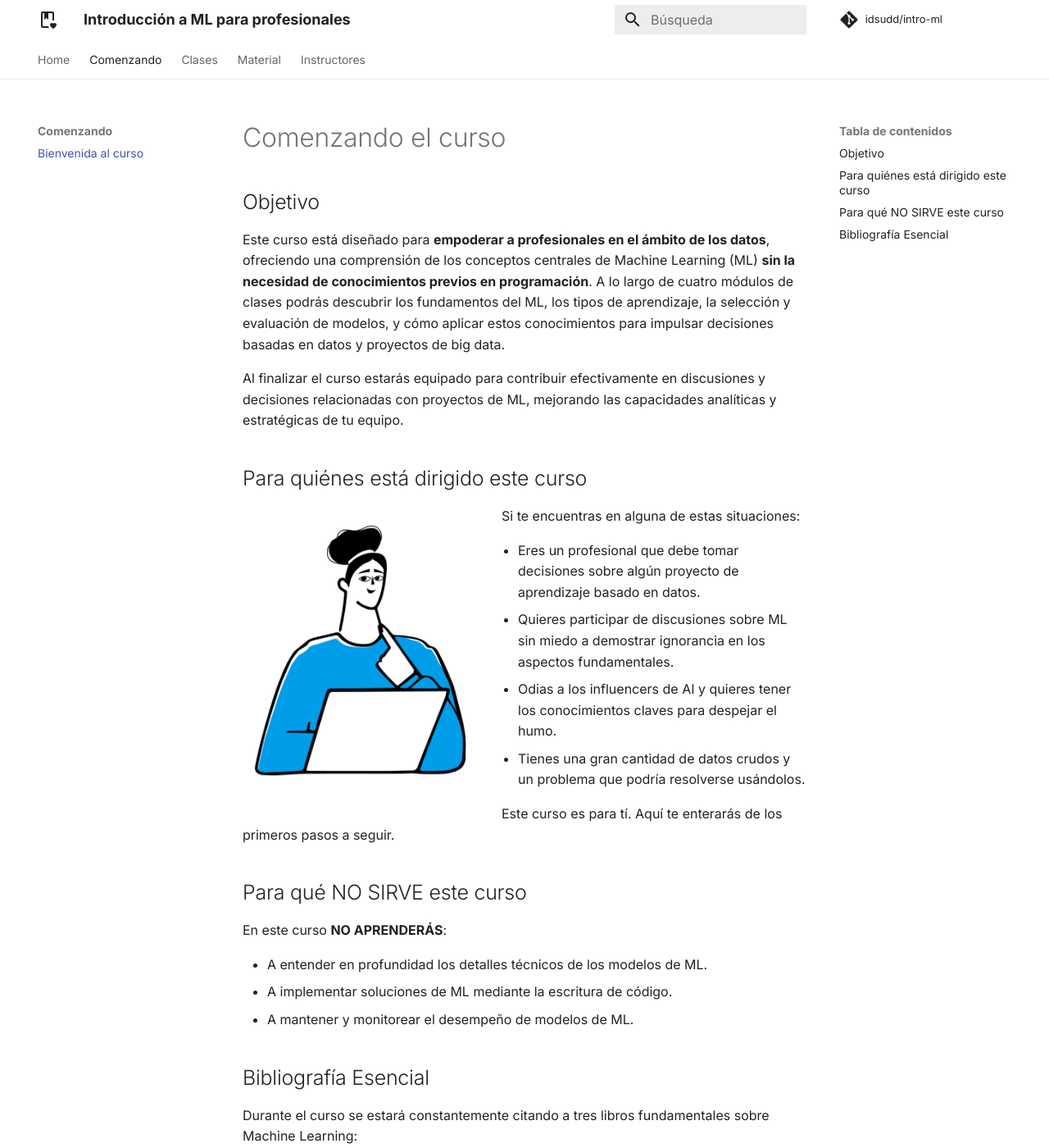
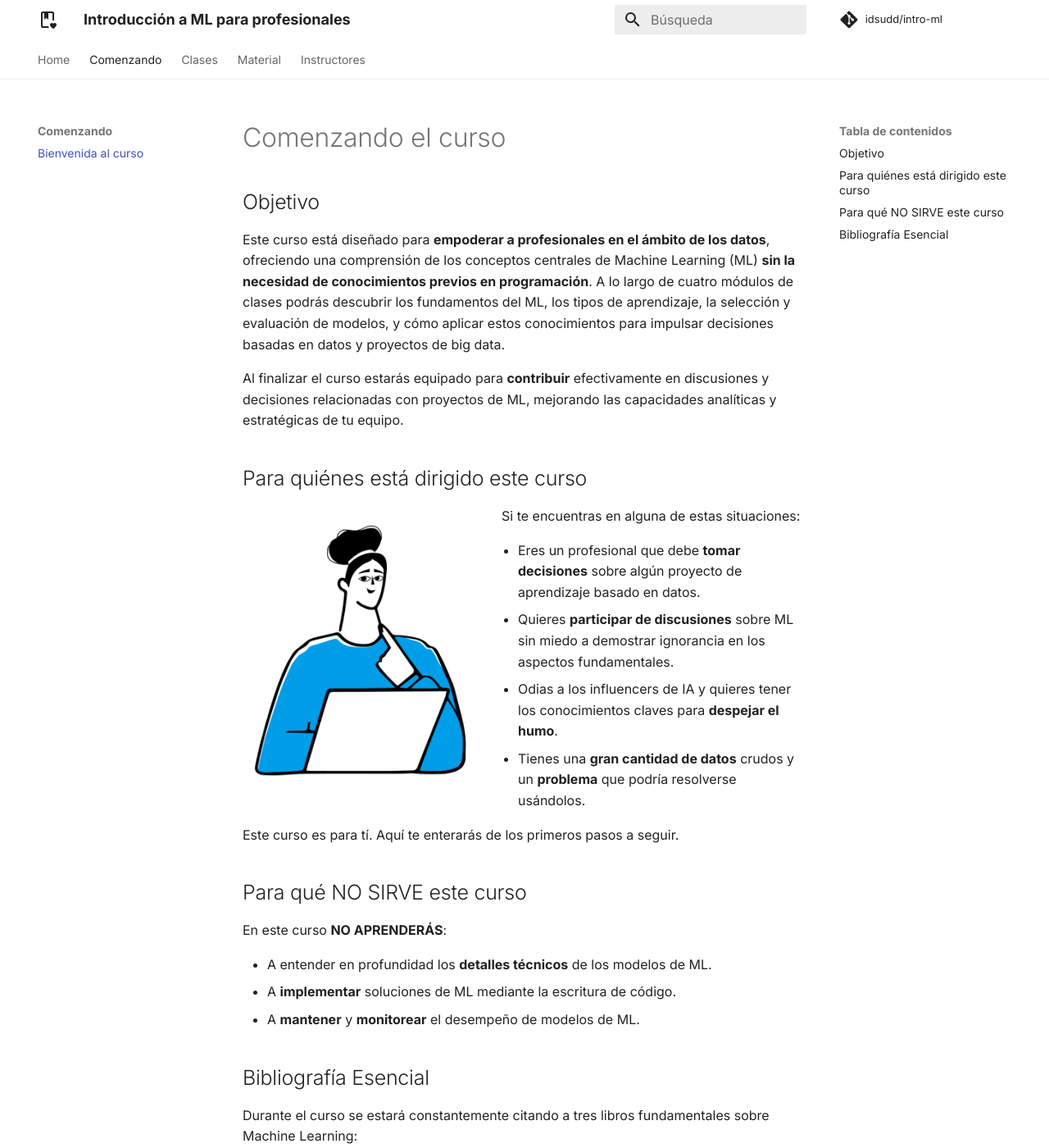
Before and after one commit to idsudd/intro-ml, an MkDocs documentation site: the page built from docs/welcome.md, in a window 1280 px wide and 1400 px high. Shown: the whole window at 82% size. Built offline with MkDocs 1.6.1 and Material for MkDocs 9.7.7, drawn with Linux system fonts in a browser that asks for light colours; comment, search, counter and statistics services are not loaded.

```diff
--- a/docs/welcome.md
+++ b/docs/welcome.md
@@ -4,7 +4,7 @@
 
 Este curso está diseñado para **empoderar a profesionales en el ámbito de los datos**, ofreciendo una comprensión de los conceptos centrales de Machine Learning (ML) **sin la necesidad de conocimientos previos en programación**. A lo largo de cuatro módulos de clases podrás descubrir los fundamentos del ML, los tipos de aprendizaje, la selección y evaluación de modelos, y cómo aplicar estos conocimientos para impulsar decisiones basadas en datos y proyectos de big data.
 
-Al finalizar el curso estarás equipado para contribuir efectivamente en discusiones y decisiones relacionadas con proyectos de ML, mejorando las capacidades analíticas y estratégicas de tu equipo.
+Al finalizar el curso estarás equipado para **contribuir** efectivamente en discusiones y decisiones relacionadas con proyectos de ML, mejorando las capacidades analíticas y estratégicas de tu equipo.
 
 ## Para quiénes está dirigido este curso
 
@@ -12,10 +12,10 @@ Al finalizar el curso estarás equipado para contribuir efectivamente en discusi
 
 Si te encuentras en alguna de estas situaciones:
 
-* Eres un profesional que debe tomar decisiones sobre algún proyecto de aprendizaje basado en datos.
-* Quieres participar de discusiones sobre ML sin miedo a demostrar ignorancia en los aspectos fundamentales.
-* Odias a los influencers de AI y quieres tener los conocimientos claves para despejar el humo.
-* Tienes una gran cantidad de datos crudos y un problema que podría resolverse usándolos.
+* Eres un profesional que debe **tomar decisiones** sobre algún proyecto de aprendizaje basado en datos.
+* Quieres **participar de discusiones** sobre ML sin miedo a demostrar ignorancia en los aspectos fundamentales.
+* Odias a los influencers de IA y quieres tener los conocimientos claves para **despejar el humo**.
+* Tienes una **gran cantidad de datos** crudos y un **problema** que podría resolverse usándolos.
 
 Este curso es para tí. Aquí te enterarás de los primeros pasos a seguir.
 
@@ -23,9 +23,9 @@ Este curso es para tí. Aquí te enterarás de los primeros pasos a seguir.
 
 En este curso **NO APRENDERÁS**:
 
-* A entender en profundidad los detalles técnicos de los modelos de ML.
-* A implementar soluciones de ML mediante la escritura de código.
-* A mantener y monitorear el desempeño de modelos de ML.
+* A entender en profundidad los **detalles técnicos** de los modelos de ML.
+* A **implementar** soluciones de ML mediante la escritura de código.
+* A **mantener** y **monitorear** el desempeño de modelos de ML.
 
 ## Bibliografía Esencial
 
```
